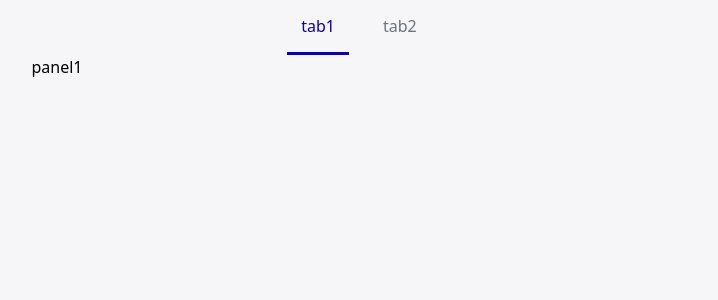
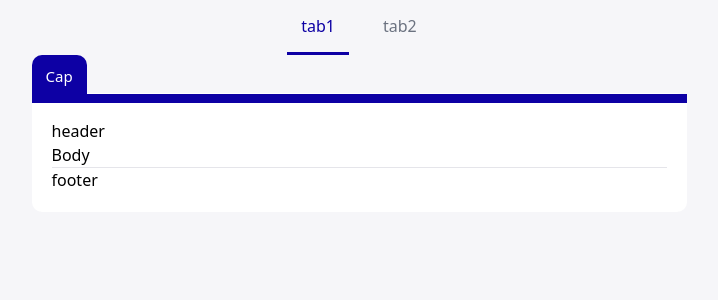
Before and after one commit to dydals3440/google-form-clone, a React (Vite) app: page / in a window 1280 px wide. Shown: the top 300 px of the page, without its empty margins (281-999 px from the left). Built offline with nearby package versions, Linux system fonts and the light colour scheme.

Commit message:
feat: Panel Component

```diff
--- a/src/App.tsx
+++ b/src/App.tsx
@@ -6,6 +6,12 @@ import Tabs, {
   TabPanel,
   TabPanels,
 } from "./components/common/Tabs.tsx";
+import Panel, {
+  PanelBody,
+  PanelCap,
+  PanelFooter,
+  PanelHeader,
+} from "./components/common/Panel.tsx";
 
 function App() {
   return (
@@ -17,7 +23,14 @@ function App() {
             <Tab index={1}>tab2</Tab>
           </TabList>
           <TabPanels>
-            <TabPanel index={0}>panel1</TabPanel>
+            <TabPanel index={0}>
+              <PanelCap>Cap</PanelCap>
+              <Panel>
+                <PanelHeader>header</PanelHeader>
+                <PanelBody>Body</PanelBody>
+                <PanelFooter>footer</PanelFooter>
+              </Panel>
+            </TabPanel>
             <TabPanel index={1}>panel2</TabPanel>
           </TabPanels>
         </Tabs>
--- /dev/null
+++ b/src/components/common/Panel.tsx
@@ -0,0 +1,39 @@
+import { PropsWithChildren } from "react";
+
+export default function Panel({ children }: PropsWithChildren) {
+  return (
+    <div className="flex flex-col p-20 pt-26 bg-white rounded-10">
+      {children}
+    </div>
+  );
+}
+
+export function PanelHeader({ children }: PropsWithChildren) {
+  return <div>{children}</div>;
+}
+
+export function PanelBody({ children }: PropsWithChildren) {
+  return <div>{children}</div>;
+}
+
+export function PanelFooter({ children }: PropsWithChildren) {
+  return (
+    <>
+      <hr className="border-gray100" />
+      <>{children}</>
+    </>
+  );
+}
+
+export function PanelCap({ children }: PropsWithChildren) {
+  return (
+    // relative를 통해, 가려진걸 보이게 설정할 수 있음.
+    <div className="-mb-10 relative">
+      {/* inline-block으로 본인 크기에 맞게 */}
+      <div className="inline-block px-14 pt-10 pb-6 bg-main rounded-t-10 text-15 text-white">
+        {children}
+      </div>
+      <div className="bg-main h-9" />
+    </div>
+  );
+}
--- a/tailwind.config.js
+++ b/tailwind.config.js
@@ -20,6 +20,12 @@ export default {
       borderWidth: {
         ...px0_20,
       },
+      borderRadius: {
+        ...px0_20,
+      },
+      fontSize: {
+        ...px0_200,
+      },
     },
   },
   plugins: [],
```
